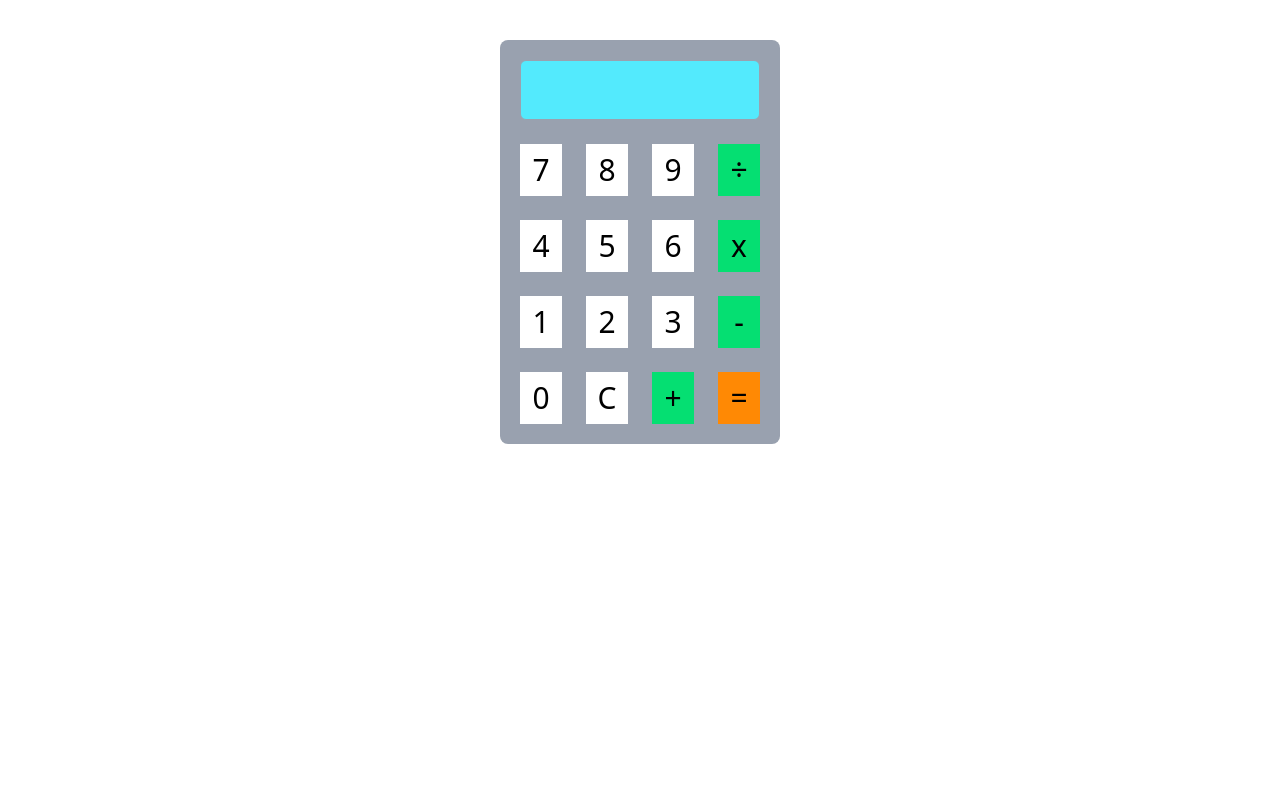
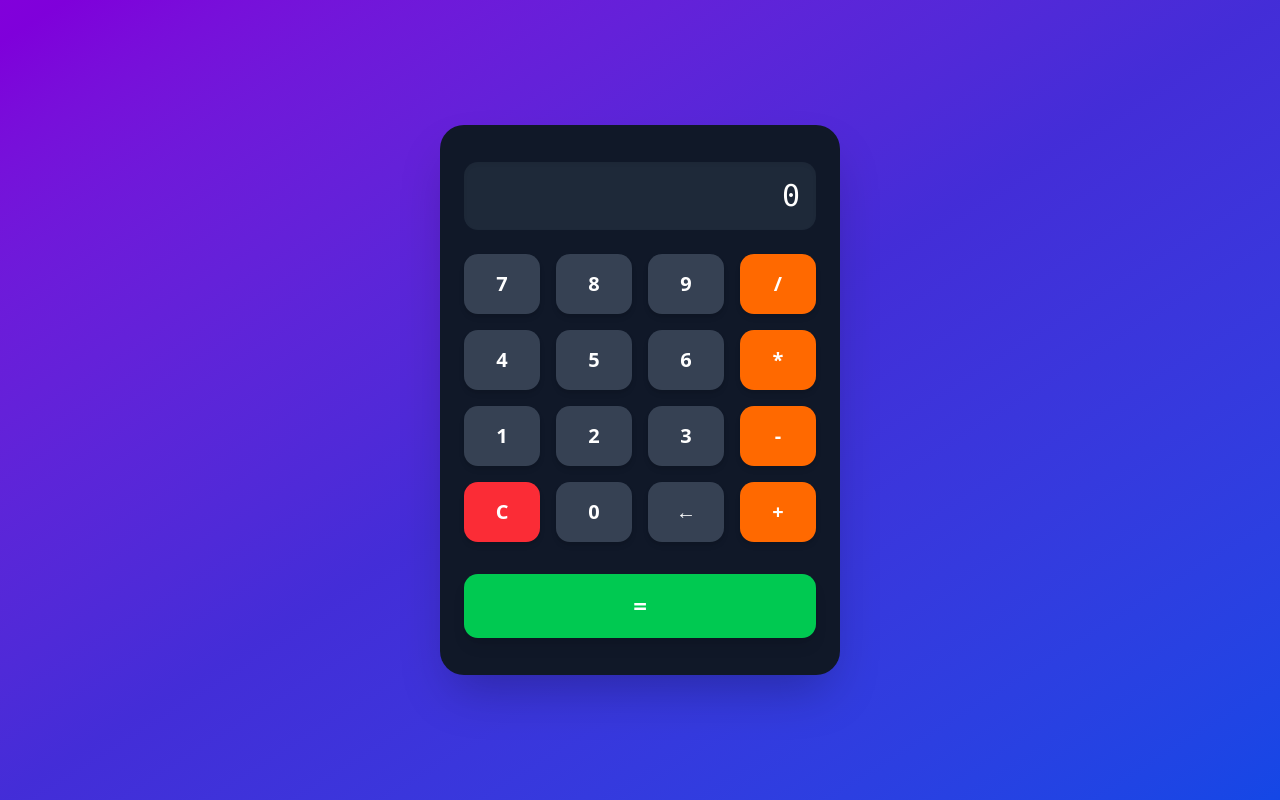
Before and after one commit to Eduardoskei/introducao-nextjs, a Next.js app: page /atv in a window 1280 px wide. Built offline with nearby package versions, Linux system fonts and the light colour scheme.

Commit message:
feat: Atv useState PT3

```diff
--- a/src/components/Calculator.tsx
+++ b/src/components/Calculator.tsx
@@ -1,60 +1,191 @@
-'use client'
+"use client";
+import { useState } from "react";
 
-import { useEffect, useState } from "react"
+export default function Calculadora() {
+  const [display, setDisplay] = useState("");
+  const backspace = () => {
+    setDisplay(display.slice(0, -1));
+  };
 
-export default function Calculator() {
+  const sun = () => {
+    const values = display.split("+");
+    const result = values.reduce(
+      (acumuladora, valorAtual) => acumuladora + Number(valorAtual),
+      0
+    );
+    setDisplay(String(result));
+  };
+  const subtraction = () => {
+    const values = display.split("-");
+    const numberValues = values.map((value) => Number(value));
+    const result = numberValues.reduce(
+      (acumuladora, valorAtual) => acumuladora - valorAtual
+    );
+    setDisplay(String(result));
+  };
+  const product = () => {
+    const values = display.split("*");
+    const numberValues = values.map((value) => Number(value));
+    const result = numberValues.reduce(
+      (acumuladora, valorAtual) => acumuladora * valorAtual
+    );
+    setDisplay(String(result));
+  };
+  const division = () => {
+    const values = display.split("/");
+    const numberValues = values.map((value) => Number(value));
+    const result = numberValues.reduce(
+      (acumuladora, valorAtual) => acumuladora / valorAtual
+    );
+    setDisplay(String(result));
+    if (numberValues.includes(0)) {
+      alert("Divisão por zero não é permitida");
+      setDisplay("");
+    }
+  };
 
-  const [display, setDisplay] = useState('');
-
-  useEffect(() => {
-    if (display.length >= 15) {
-      setDisplay(display.slice(0, -1))
+  const calculate = () => {
+    if (display.includes("+")) {
+      sun();
+    } else if (display.includes("-")) {
+      subtraction();
+    } else if (display.includes("*")) {
+      product();
+    } else if (display.includes("/")) {
+      division();
+    } else {
+      alert("Operação inválida");
     }
-  })
-
-  const handleClicker = (value: string | number) => {
-     if (typeof value === 'number') {
-      setDisplay(display + value);
-    } else if (value === 'C') {
-      setDisplay('');
-    } else if (value === '+' || value === '-' || value === '*' || value === '/') {
-      setDisplay(display + value);
-    } else if (value === '=') {
-      if (display[0] === '0') {
-        const safeDisplay = display.replace(/^0+(\d)/, '$1');
-        setDisplay(eval(safeDisplay))
-      }else setDisplay(eval(display))
-    }
-  }
+  };
 
   return (
-    <div className="flex flex-col items-center mt-10">
-      <div className="bg-gray-400 p-5 rounded-md">
-        <div className="border border-gray-400 rounded-sm bg-cyan-300 p-4 h-15 w-60 text-end text-xl">
-          {display}
+    <div className="flex items-center justify-center min-h-screen bg-gradient-to-br from-purple-700 via-indigo-700 to-blue-700">
+      <div className="flex flex-col items-center justify-center w-[400px] h-[550px] bg-gray-900 rounded-3xl shadow-2xl p-6">
+        {/* Display */}
+        <div className="w-full bg-gray-800 rounded-xl shadow-inner text-white text-3xl font-mono text-right p-4 mb-6 overflow-x-auto">
+          {display || "0"}
         </div>
 
-        <div className="grid grid-cols-4 gap-6 mt-6">
-            <button onClick={() => handleClicker(7)} className="bg-white text-black p-2 cursor-pointer hover:bg-gray-300 transition text-3xl">7</button>
-            <button onClick={() => handleClicker(8)} className="bg-white text-black p-2 cursor-pointer hover:bg-gray-300 transition text-3xl">8</button>
-            <button onClick={() => handleClicker(9)} className="bg-white text-black p-2 cursor-pointer hover:bg-gray-300 transition text-3xl">9</button>
-            <button onClick={() => handleClicker('/')} className="bg-green-400 text-black p-2 cursor-pointer hover:bg-green-500 transition text-3xl">÷</button>
-            <button onClick={() => handleClicker(4)} className="bg-white text-black p-2 cursor-pointer hover:bg-gray-300 transition text-3xl">4</button>
-            <button onClick={() => handleClicker(5)} className="bg-white text-black p-2 cursor-pointer hover:bg-gray-300 transition text-3xl">5</button>
-            <button onClick={() => handleClicker(6)} className="bg-white text-black p-2 cursor-pointer hover:bg-gray-300 transition text-3xl">6</button>
-            <button onClick={() => handleClicker('*')} className="bg-green-400 text-black p-2 cursor-pointer hover:bg-green-500 transition text-3xl">x</button>
-            <button onClick={() => handleClicker(1)} className="bg-white text-black p-2 cursor-pointer hover:bg-gray-300 transition text-3xl">1</button>
-            <button onClick={() => handleClicker(2)} className="bg-white text-black p-2 cursor-pointer hover:bg-gray-300 transition text-3xl">2</button>
-            <button onClick={() => handleClicker(3)} className="bg-white text-black p-2 cursor-pointer hover:bg-gray-300 transition text-3xl">3</button>
-            <button onClick={() => handleClicker('-')} className="bg-green-400 text-black p-2 cursor-pointer hover:bg-green-500 transition text-3xl">-</button>
-            <button onClick={() => handleClicker(0)} className="bg-white text-black p-2 cursor-pointer hover:bg-gray-300 transition text-3xl">0</button>
-            <button onClick={() => handleClicker('C')} className="bg-white text-black p-2 cursor-pointer hover:bg-gray-300 transition text-3xl">C</button>
-            <button onClick={() => handleClicker('+')} className="bg-green-400 text-black p-2 cursor-pointer hover:bg-green-500 transition text-3xl">+</button>
-            <button onClick={() => handleClicker('=')} className="bg-orange-400 text-black p-2 cursor-pointer hover:bg-orange-500 transition text-3xl">=</button>
+        {/* Botões */}
+        <div className="grid grid-cols-4 gap-4 w-full">
+          {/* Primeira linha */}
+          {["7","8","9","/"].map((val, idx) => (
+            <button
+              key={val}
+              className={`p-4 rounded-xl text-white font-bold text-xl shadow-md transition-transform transform active:scale-95 ${
+                val === "/" ? "bg-orange-500 hover:bg-orange-400" : "bg-gray-700 hover:bg-gray-600"
+              }`}
+              onClick={() => {
+                if ("0123456789".includes(val)) setDisplay(display + val);
+                else {
+                  if (
+                    display !== "" &&
+                    !display.includes("-") &&
+                    !display.includes("*") &&
+                    !display.includes("+") &&
+                    !["+", "-", "*", "/"].includes(display[display.length - 1])
+                  ) setDisplay(display + val);
+                }
+              }}
+            >
+              {val}
+            </button>
+          ))}
+
+          {/* Segunda linha */}
+          {["4","5","6","*"].map((val) => (
+            <button
+              key={val}
+              className={`p-4 rounded-xl text-white font-bold text-xl shadow-md transition-transform transform active:scale-95 ${
+                val === "*" ? "bg-orange-500 hover:bg-orange-400" : "bg-gray-700 hover:bg-gray-600"
+              }`}
+              onClick={() => {
+                if ("0123456789".includes(val)) setDisplay(display + val);
+                else {
+                  if (
+                    display !== "" &&
+                    !display.includes("-") &&
+                    !display.includes("+") &&
+                    !display.includes("/")
+                  ) {
+                    if (!["+", "-", "*", "/"].includes(display[display.length - 1]))
+                      setDisplay(display + val);
+                  }
+                }
+              }}
+            >
+              {val}
+            </button>
+          ))}
+
+          {/* Terceira linha */}
+          {["1","2","3","-"].map((val) => (
+            <button
+              key={val}
+              className={`p-4 rounded-xl text-white font-bold text-xl shadow-md transition-transform transform active:scale-95 ${
+                val === "-" ? "bg-orange-500 hover:bg-orange-400" : "bg-gray-700 hover:bg-gray-600"
+              }`}
+              onClick={() => {
+                if ("0123456789".includes(val)) setDisplay(display + val);
+                else {
+                  if (
+                    display !== "" &&
+                    !display.includes("+") &&
+                    !display.includes("*") &&
+                    !display.includes("/")
+                  ) {
+                    if (!["+", "-", "*", "/"].includes(display[display.length - 1]))
+                      setDisplay(display + val);
+                  }
+                }
+              }}
+            >
+              {val}
+            </button>
+          ))}
+
+          {/* Quarta linha */}
+          <button
+            className="p-4 rounded-xl text-white font-bold text-xl shadow-md bg-red-500 hover:bg-red-400 transition-transform transform active:scale-95"
+            onClick={() => setDisplay("")}
+          >
+            C
+          </button>
+          <button
+            className="p-4 rounded-xl text-white font-bold text-xl shadow-md bg-gray-700 hover:bg-gray-600 transition-transform transform active:scale-95"
+            onClick={() => setDisplay(display + "0")}
+          >
+            0
+          </button>
+          <button
+            className="p-4 rounded-xl text-white font-bold text-xl shadow-md bg-gray-700 hover:bg-gray-600 transition-transform transform active:scale-95"
+            onClick={backspace}
+          >
+            ←
+          </button>
+          <button
+            className="p-4 rounded-xl text-white font-bold text-xl shadow-md bg-orange-500 hover:bg-orange-400 transition-transform transform active:scale-95"
+            onClick={() => {
+              if (
+                display !== "" &&
+                !display.includes("-") &&
+                !display.includes("*") &&
+                !display.includes("/")
+              ) {
+                if (!["+", "-", "*", "/"].includes(display[display.length - 1]))
+                  setDisplay(display + "+");
+              }
+            }}> + </button>
+
+          {/* Botão igual */}
+          <button
+            onClick={calculate}
+            className="col-span-4 p-4 rounded-xl bg-green-500 hover:bg-green-400 text-white font-bold text-2xl shadow-lg transition-transform transform active:scale-95 mt-4"
+          >
+            =
+          </button>
         </div>
-
       </div>
     </div>
-
-  )
+  );
 }
```
